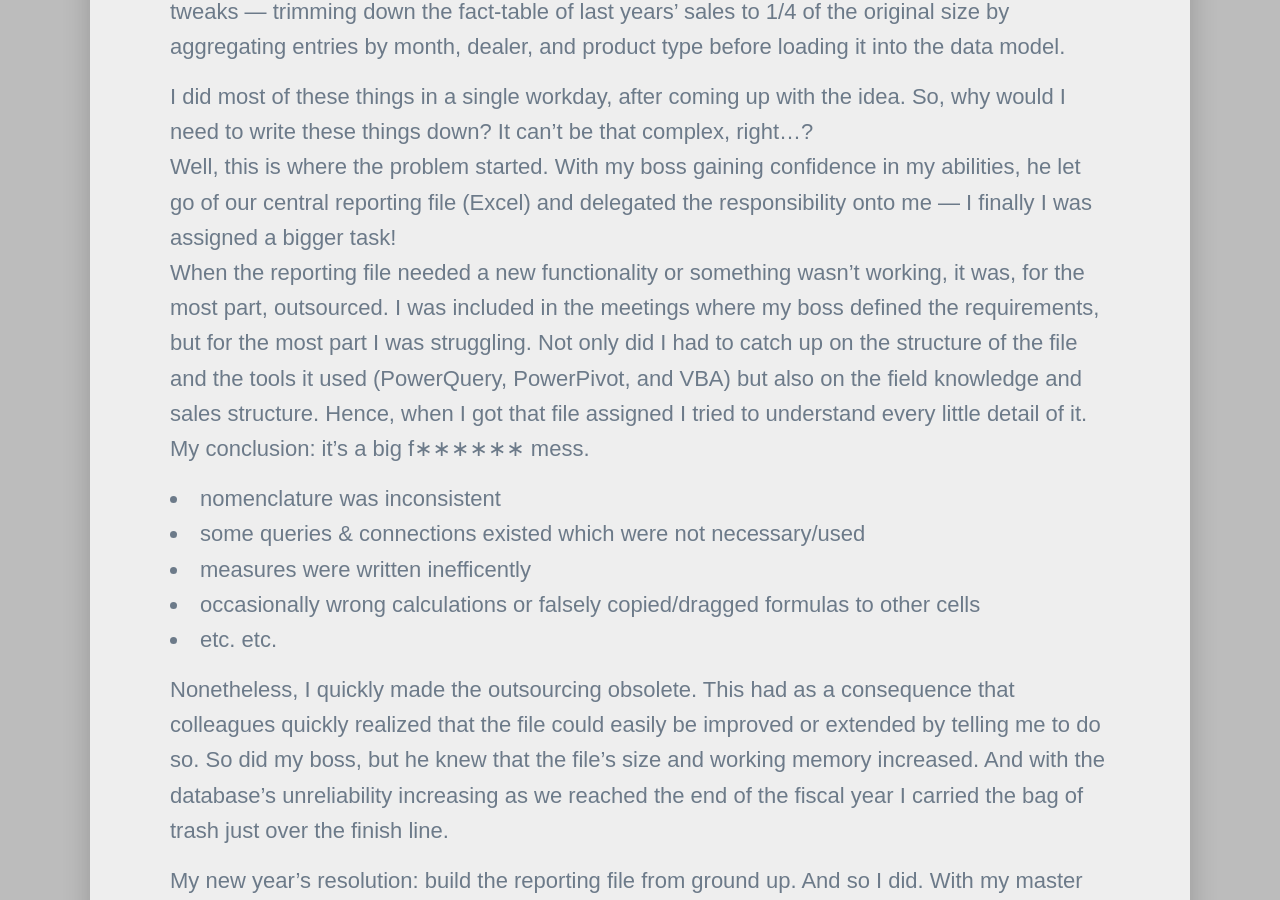
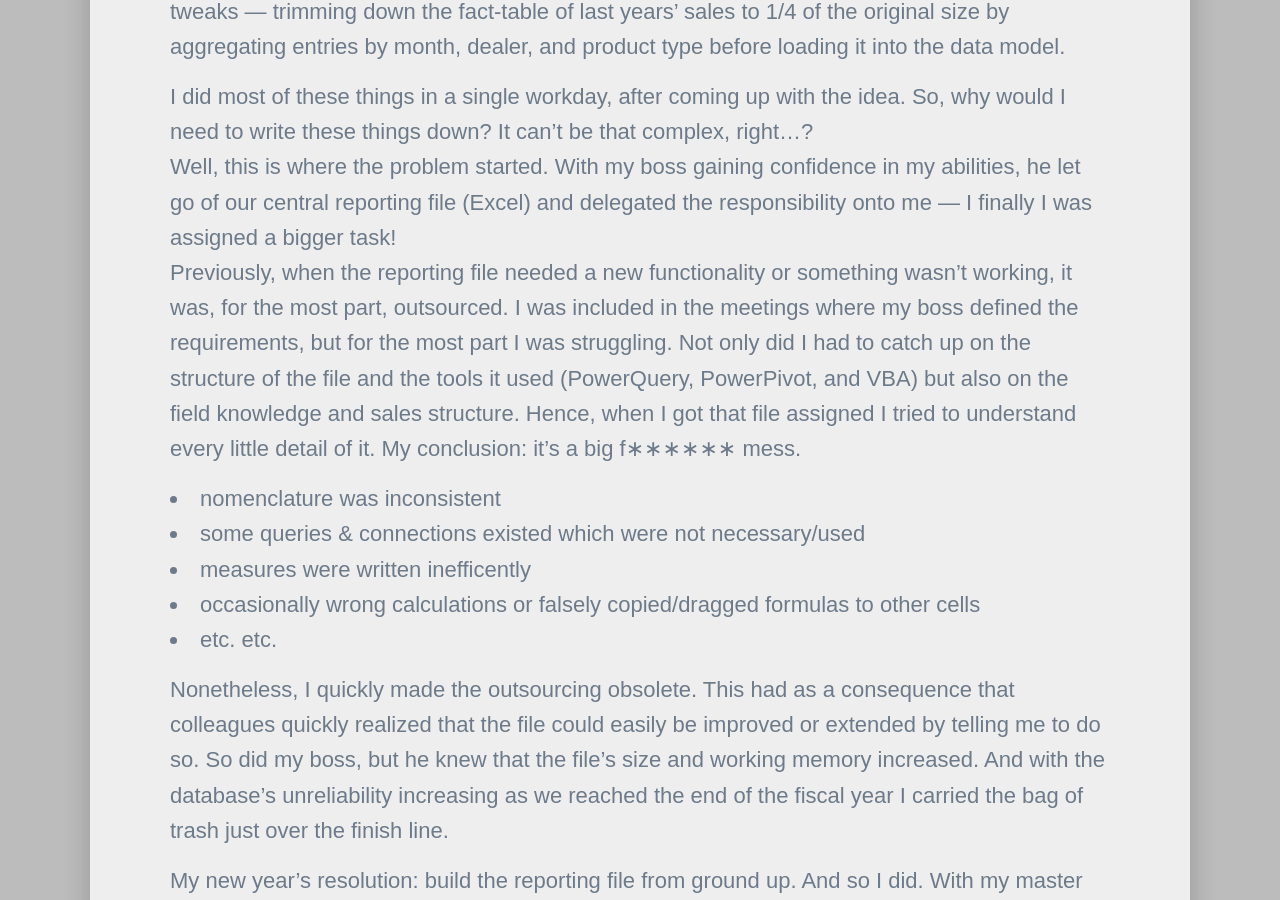
Before and after one commit to JosefMoosholzer/JosefMoosholzer.github.io, a Jekyll site: the page built from _posts/2022-10-25-documentation.md, in a window 1280 px wide and 900 px high, scrolled down 1054 px. Built offline with Jekyll 4.4.1, drawn with Linux system fonts in a browser that asks for light colours; nearby versions of some CDN libraries; some web fonts are replaced.

Commit message:
Minor changes

```diff
--- a/_posts/2022-10-25-documentation.md
+++ b/_posts/2022-10-25-documentation.md
@@ -1,9 +1,9 @@
 ---
-title: 'A reminder that documentation benefits the author the most.'
+title: A reminder that documentation benefits the author the most.
 subtitle: 'Note to myself: Start documenting your work!'
 date: 2022-10-25 00:00:00
 description: My painful journey towards understanding the importance of documenting my workflow.
-featured_image: '/images/BlogHeros/Doggo.jpg'
+featured_image: /images/BlogHeros/Doggo.jpg
 ---
 
 # Regret
@@ -15,7 +15,7 @@
 
 I did most of these things in a single workday, after coming up with the idea. So, why would I need to write these things down? It can't be that complex, right...?
 Well, this is where the problem started. With my boss gaining confidence in my abilities, he let go of our central reporting file (Excel) and delegated the responsibility onto me &#151; I finally I was assigned a bigger task!
-When the reporting file needed a new functionality or something wasn't working, it was, for the most part, outsourced. I was included in the meetings where my boss defined the requirements, but for the most part I was struggling. Not only did I had to catch up on the structure of the file and the tools it used (PowerQuery, PowerPivot, and VBA) but also on the field knowledge and sales structure. Hence, when I got that file assigned I tried to understand every little detail of it. My conclusion: it's a big f&#8727;&#8727;&#8727;&#8727;&#8727;&#8727; mess.
+Previously, when the reporting file needed a new functionality or something wasn't working, it was, for the most part, outsourced. I was included in the meetings where my boss defined the requirements, but for the most part I was struggling. Not only did I had to catch up on the structure of the file and the tools it used (PowerQuery, PowerPivot, and VBA) but also on the field knowledge and sales structure. Hence, when I got that file assigned I tried to understand every little detail of it. My conclusion: it's a big f&#8727;&#8727;&#8727;&#8727;&#8727;&#8727; mess.
 * nomenclature was inconsistent
 * some queries & connections existed which were not necessary/used
 * measures were written inefficently
```
Also changed, not shown: _posts/2022-10-27-obsession.md (+4 -4 lines), _projects/2022-08-30-price-research.md (+1 -1 lines), _projects/2022-10-22-scraping-indeed.md (+3 -3 lines).
